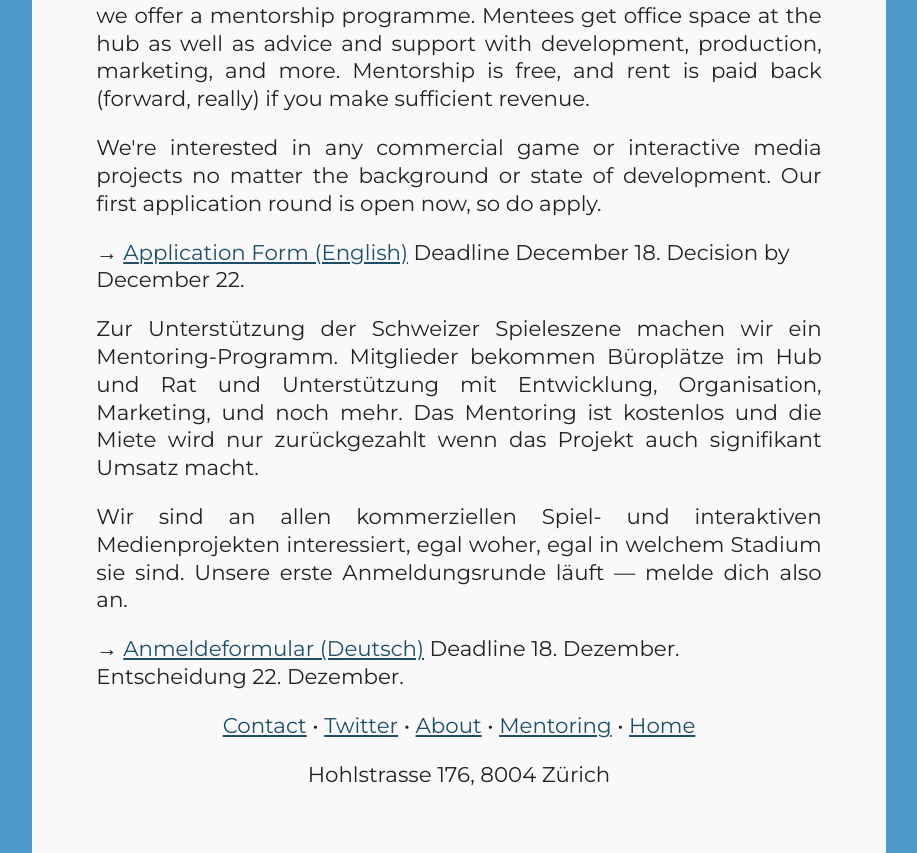
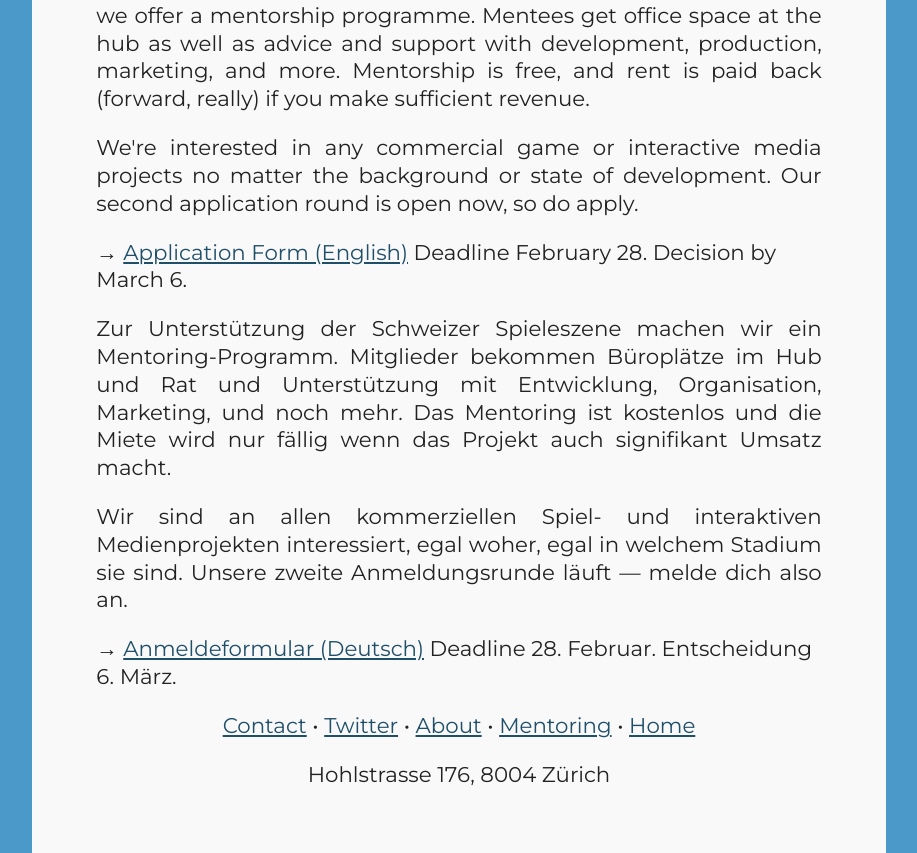
Before and after one commit to SwissGameHub/SwissGameHub, a plain HTML site: page htdocs/application/index.html in a window 1280 px wide. Shown: the part 139-992 px from the top of the page, without its empty margins (181-1098 px from the left). Drawn offline with Linux system fonts and the light colour scheme.

Commit message:
Open application round 2.

```diff
--- a/htdocs/application/index.html
+++ b/htdocs/application/index.html
@@ -62,15 +62,15 @@
 
             <p style="text-align: justify;">As part of our mission to further game development in Switzerland, we offer a mentorship programme. Mentees get office space at the hub as well as advice and support with development, production, marketing, and more. Mentorship is free, and rent is paid back (forward, really) if you make sufficient revenue.</p>
 
-            <p style="text-align: justify;">We're interested in any commercial game or interactive media projects no matter the background or state of development. Our first application round is open now, so do apply.</p>
+            <p style="text-align: justify;">We're interested in any commercial game or interactive media projects no matter the background or state of development. Our second application round is open now, so do apply.</p>
 
-            <p>&rarr; <a href="https://forms.gle/jm7wHDAJJBYbNQpTA">Application Form (English)</a> Deadline December 18. Decision by December 22.</p>
+            <p>&rarr; <a href="https://forms.gle/jm7wHDAJJBYbNQpTA">Application Form (English)</a> Deadline February 28. Decision by March 6.</p>
 
-            <p style="text-align: justify;">Zur Unterstützung der Schweizer Spieleszene machen wir ein Mentoring-Programm. Mitglieder bekommen Büroplätze im Hub und Rat und Unterstützung mit Entwicklung, Organisation, Marketing, und noch mehr. Das Mentoring ist kostenlos und die Miete wird nur zurückgezahlt wenn das Projekt auch signifikant Umsatz macht.</p>
+            <p style="text-align: justify;">Zur Unterstützung der Schweizer Spieleszene machen wir ein Mentoring-Programm. Mitglieder bekommen Büroplätze im Hub und Rat und Unterstützung mit Entwicklung, Organisation, Marketing, und noch mehr. Das Mentoring ist kostenlos und die Miete wird nur fällig wenn das Projekt auch signifikant Umsatz macht.</p>
 
-            <p style="text-align: justify;">Wir sind an allen kommerziellen Spiel- und interaktiven Medienprojekten interessiert, egal woher, egal in welchem Stadium sie sind. Unsere erste Anmeldungsrunde läuft &mdash; melde dich also an.</p>
+            <p style="text-align: justify;">Wir sind an allen kommerziellen Spiel- und interaktiven Medienprojekten interessiert, egal woher, egal in welchem Stadium sie sind. Unsere zweite Anmeldungsrunde läuft &mdash; melde dich also an.</p>
 
-            <p>&rarr; <a href="https://forms.gle/bdiWxVJ7m4isA9647">Anmeldeformular (Deutsch)</a> Deadline 18. Dezember. Entscheidung 22. Dezember.</p>
+            <p>&rarr; <a href="https://forms.gle/bdiWxVJ7m4isA9647">Anmeldeformular (Deutsch)</a> Deadline 28. Februar. Entscheidung 6. März.</p>
 
             <p style="text-align: center"><a href="mailto:contact@swissgamehub.com">Contact</a> &bull; <a href="https://twitter.com/swissgamehub">Twitter</a> &bull; <a href="/about">About</a> &bull; <a href="/application">Mentoring</a> &bull; <a href="http://www.swissgamehub.com">Home</a></p>
 
```
Also changed, not shown: htdocs/index.html (+2 -0 lines).
